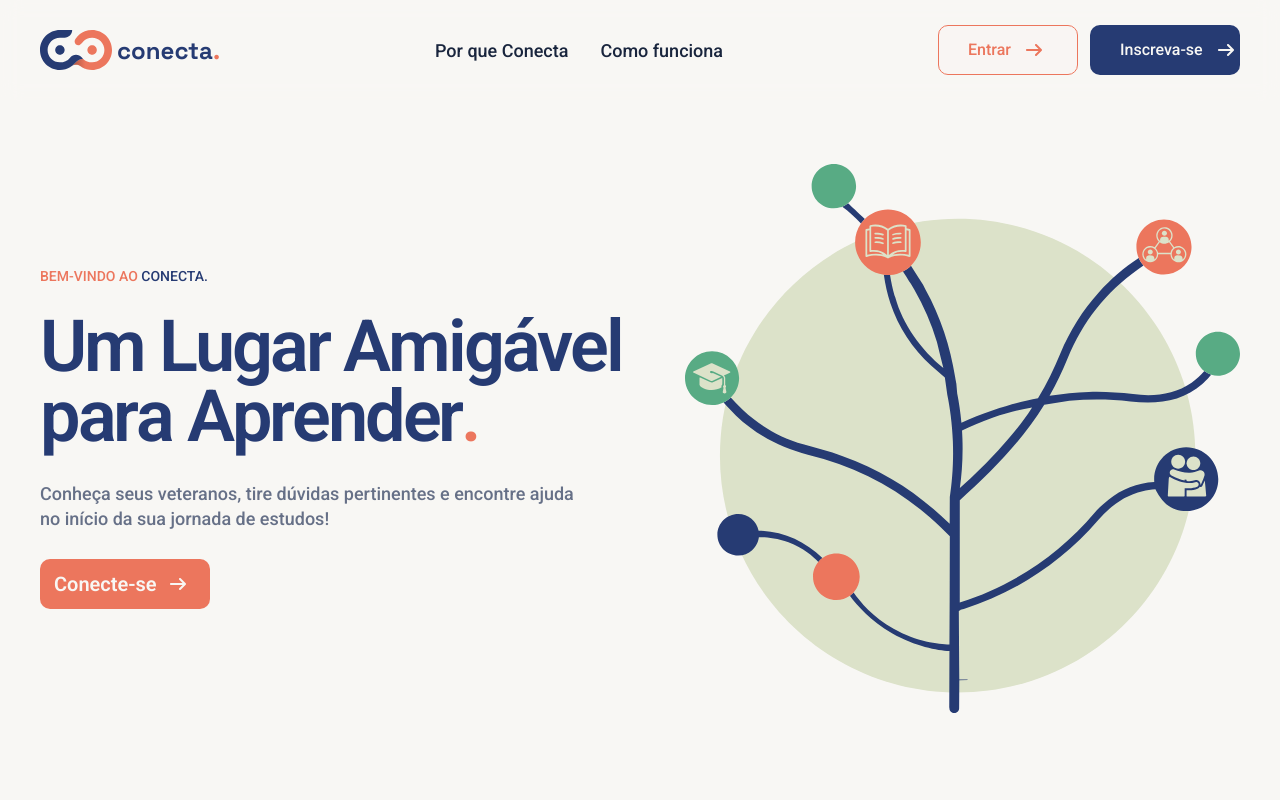
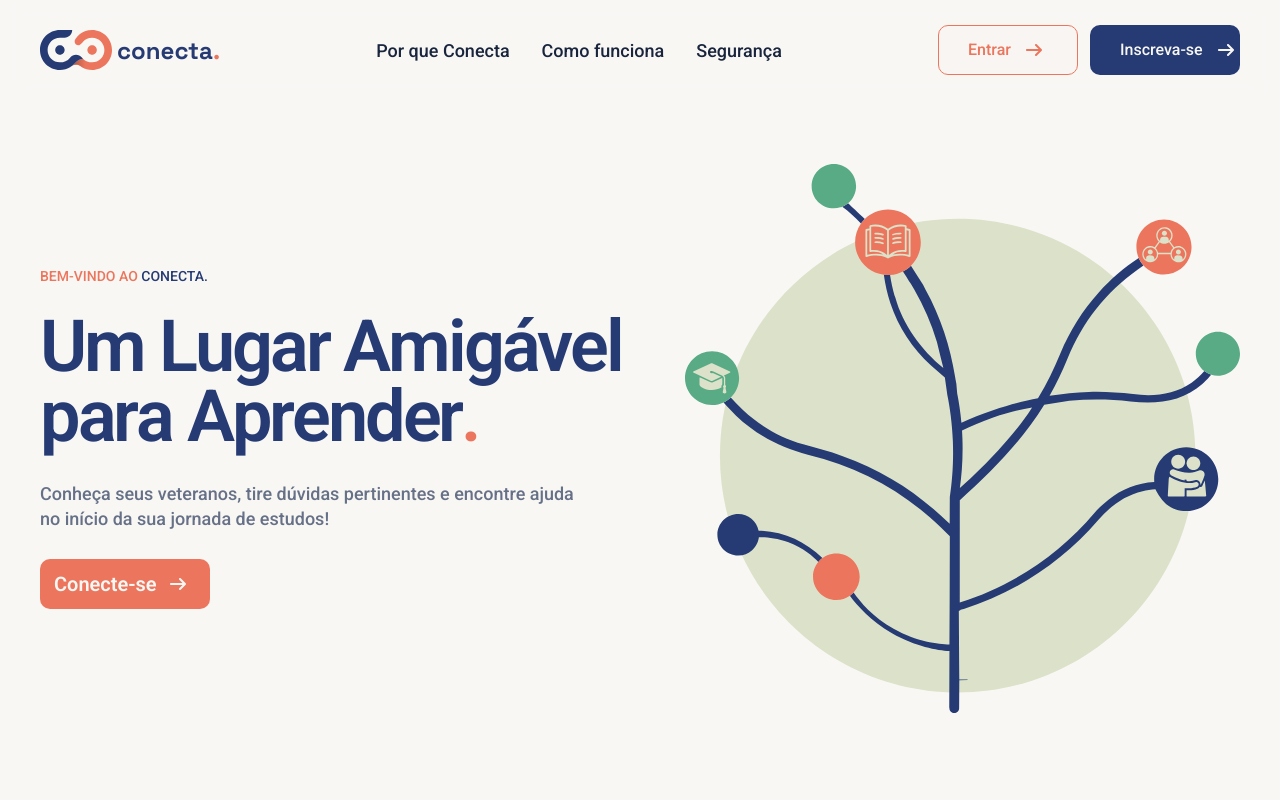
Before and after one commit to Conecta-devs/Conecta-frontend, a Vue app: page / in a window 1280 px wide. Shown: the top 800 px of the page. Built offline with nearby package versions, Linux system fonts and the light colour scheme.

Commit message:
feat: restaurar item Segurança na navegação da LandpageV2
O item volta ao menu desktop e mobile como espaço reservado para a tela
de Segurança que será criada. Hoje ele não navega, mas o id "seguranca"
já está observado pelo scroll-spy da página.

```diff
--- a/src/features/landpage/pages/LandpageV2.vue
+++ b/src/features/landpage/pages/LandpageV2.vue
@@ -94,7 +94,8 @@ function rolarPara(id: string) {
   secaoAtiva.value = id
 }
 
-const secoes = ['por-que-conecta', 'como-funciona']
+// "seguranca" entra na lista para quando a seção/tela existir.
+const secoes = ['por-que-conecta', 'como-funciona', 'seguranca']
 
 let observer: IntersectionObserver | null = null
 
@@ -158,7 +159,7 @@ onUnmounted(() => {
           <AppLogo variant="conecta" :font-size="24" alt="" class="hidden sm:inline" />
         </button>
 
-        <nav class="hidden items-center gap-8 lg:flex" aria-label="Navegação principal">
+        <nav class="hidden items-center gap-6 lg:flex xl:gap-8" aria-label="Navegação principal">
           <button
             type="button"
             class="cursor-pointer border-0 bg-transparent p-0 text-h4 whitespace-nowrap leading-[normal] transition-colors duration-300 motion-reduce:transition-none"
@@ -178,6 +179,18 @@ onUnmounted(() => {
             @click="rolarPara('como-funciona')"
           >
             Como funciona
+          </button>
+          <!-- Segurança ainda não tem seção própria: quando a tela chegar,
+               basta dar o id "seguranca" ao destino (ou trocar por router.push). -->
+          <button
+            type="button"
+            class="cursor-pointer border-0 bg-transparent p-0 text-h4 whitespace-nowrap leading-[normal] transition-colors duration-300 motion-reduce:transition-none"
+            :class="
+              secaoAtiva === 'seguranca' ? 'text-co-coral' : 'text-text-1 hover:text-co-coral'
+            "
+            @click="rolarPara('seguranca')"
+          >
+            Segurança
           </button>
         </nav>
 
@@ -227,6 +240,13 @@ onUnmounted(() => {
             @click="rolarPara('como-funciona')"
           >
             Como funciona
+          </button>
+          <button
+            type="button"
+            class="cursor-pointer border-0 border-b border-traceline bg-transparent px-0 py-4 text-left text-h4 text-text-1"
+            @click="rolarPara('seguranca')"
+          >
+            Segurança
           </button>
         </nav>
 
```
